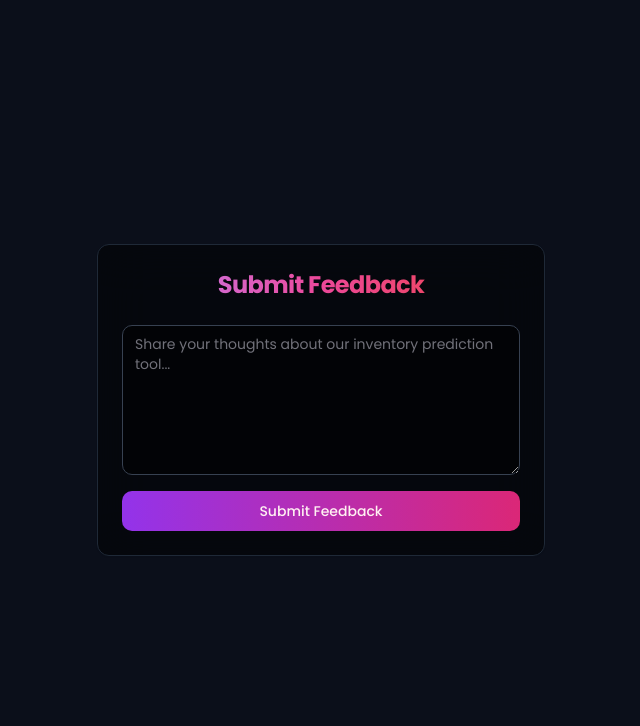
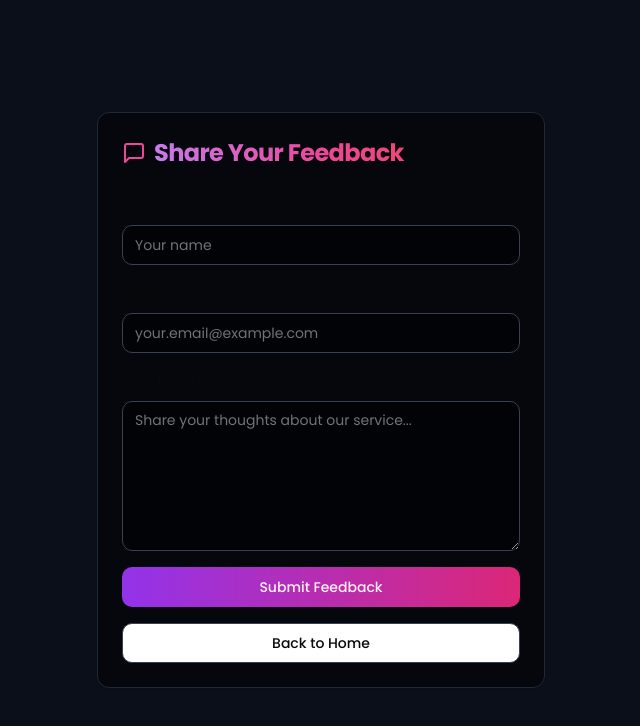
Before and after one commit to girishpatil007/futurepulsefront, a React (Vite) app: page /feedback in a window 1280 px wide. Shown: the top 726 px of the page, without its empty margins (319-959 px from the left). Built offline with nearby package versions, Linux system fonts and the light colour scheme.

Commit message:
Add feedback widget and form
Implemented a feedback widget and a dedicated form page for user feedback. Maintained dark theme and gradient styling throughout the application. Added proper navigation between pages and implemented basic form handling for feedback submission.
[skip gpt_engineer]

```diff
--- a/src/components/Header.tsx
+++ b/src/components/Header.tsx
@@ -1,6 +1,6 @@
 import { motion } from "framer-motion";
 import { useEffect, useState } from "react";
-import { LogIn, UserPlus } from "lucide-react";
+import { LogIn, UserPlus, MessageSquare } from "lucide-react";
 import { Button } from "./ui/button";
 import { useNavigate } from "react-router-dom";
 
@@ -42,6 +42,14 @@ const Header = () => {
           <UserPlus className="w-4 h-4" />
           Sign Up
         </Button>
+        <Button
+          variant="outline"
+          className="flex items-center gap-2 bg-gradient-to-r from-purple-600 to-pink-600 hover:from-purple-700 hover:to-pink-700 text-white border-none"
+          onClick={() => navigate("/feedback")}
+        >
+          <MessageSquare className="w-4 h-4" />
+          Feedback
+        </Button>
       </div>
 
       <motion.div
--- a/src/pages/Feedback.tsx
+++ b/src/pages/Feedback.tsx
@@ -5,9 +5,14 @@ import { feedbackService } from "@/services/api";
 import { Button } from "@/components/ui/button";
 import { Textarea } from "@/components/ui/textarea";
 import { Card, CardContent, CardHeader, CardTitle } from "@/components/ui/card";
+import { Input } from "@/components/ui/input";
+import { Label } from "@/components/ui/label";
+import { MessageSquare } from "lucide-react";
 
 const Feedback = () => {
   const navigate = useNavigate();
+  const [name, setName] = useState("");
+  const [email, setEmail] = useState("");
   const [message, setMessage] = useState("");
   const [isSubmitting, setIsSubmitting] = useState(false);
 
@@ -19,13 +24,13 @@ const Feedback = () => {
       await feedbackService.submitFeedback(message);
       toast({
         title: "Success",
-        description: "Feedback submitted successfully",
+        description: "Thank you for your feedback!",
       });
       navigate("/");
     } catch (error) {
       toast({
         title: "Error",
-        description: "Failed to submit feedback",
+        description: "Failed to submit feedback. Please try again.",
         variant: "destructive",
       });
     } finally {
@@ -35,17 +40,43 @@ const Feedback = () => {
 
   return (
     <div className="min-h-screen flex items-center justify-center bg-[#0B0F1A] p-4">
-      <Card className="w-full max-w-md bg-black/50 backdrop-blur-xl border border-gray-800">
+      <Card className="w-full max-w-md bg-black/50 backdrop-blur-xl border border-gray-800 animate-fade-up">
         <CardHeader>
-          <CardTitle className="text-2xl font-bold text-center bg-gradient-to-r from-purple-400 via-pink-500 to-red-500 text-transparent bg-clip-text">
-            Submit Feedback
+          <CardTitle className="flex items-center gap-2 text-2xl font-bold text-center bg-gradient-to-r from-purple-400 via-pink-500 to-red-500 text-transparent bg-clip-text">
+            <MessageSquare className="w-6 h-6 text-pink-500" />
+            Share Your Feedback
           </CardTitle>
         </CardHeader>
         <CardContent>
           <form onSubmit={handleSubmit} className="space-y-4">
             <div className="space-y-2">
+              <Label htmlFor="name">Name</Label>
+              <Input
+                id="name"
+                placeholder="Your name"
+                value={name}
+                onChange={(e) => setName(e.target.value)}
+                required
+                className="bg-black/50 border-gray-700"
+              />
+            </div>
+            <div className="space-y-2">
+              <Label htmlFor="email">Email</Label>
+              <Input
+                id="email"
+                type="email"
+                placeholder="your.email@example.com"
+                value={email}
+                onChange={(e) => setEmail(e.target.value)}
+                required
+                className="bg-black/50 border-gray-700"
+              />
+            </div>
+            <div className="space-y-2">
+              <Label htmlFor="message">Your Feedback</Label>
               <Textarea
-                placeholder="Share your thoughts about our inventory prediction tool..."
+                id="message"
+                placeholder="Share your thoughts about our service..."
                 value={message}
                 onChange={(e) => setMessage(e.target.value)}
                 required
@@ -59,6 +90,14 @@ const Feedback = () => {
             >
               {isSubmitting ? "Submitting..." : "Submit Feedback"}
             </Button>
+            <Button
+              type="button"
+              variant="outline"
+              className="w-full border-gray-700 hover:bg-gray-800"
+              onClick={() => navigate("/")}
+            >
+              Back to Home
+            </Button>
           </form>
         </CardContent>
       </Card>
```
